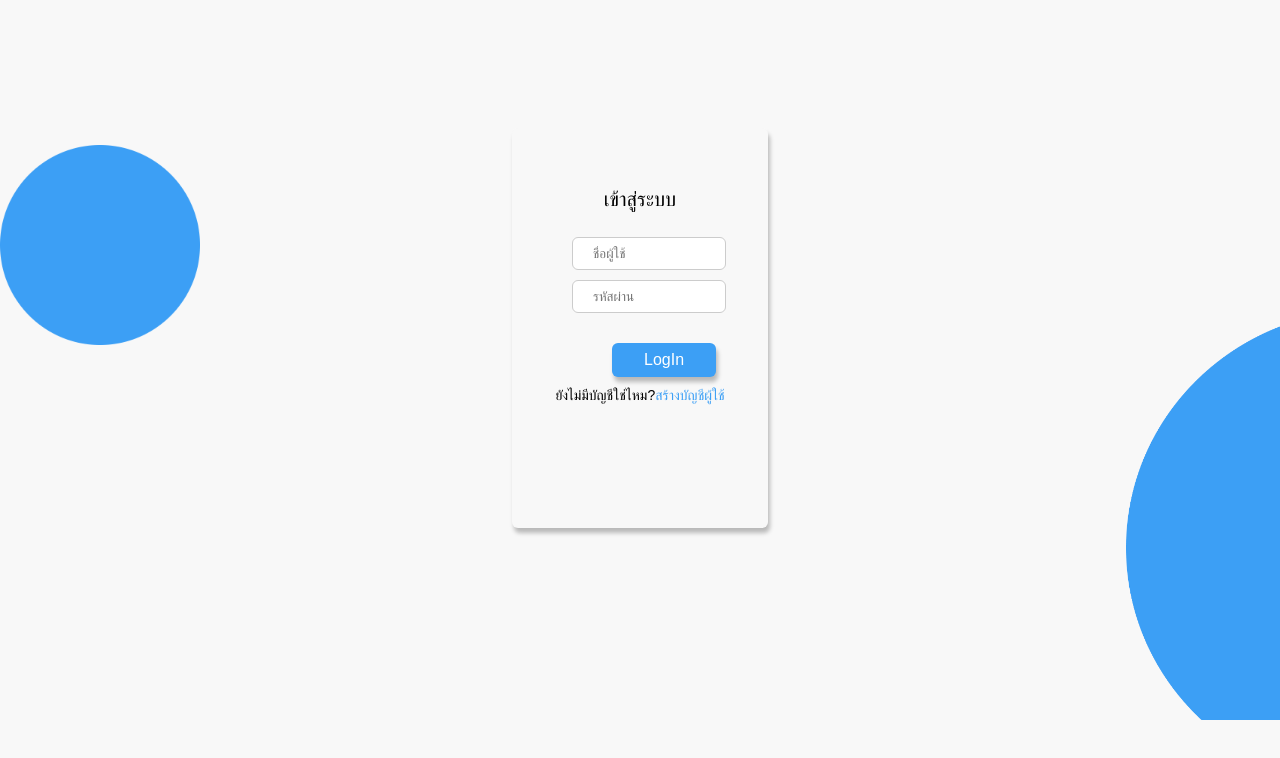
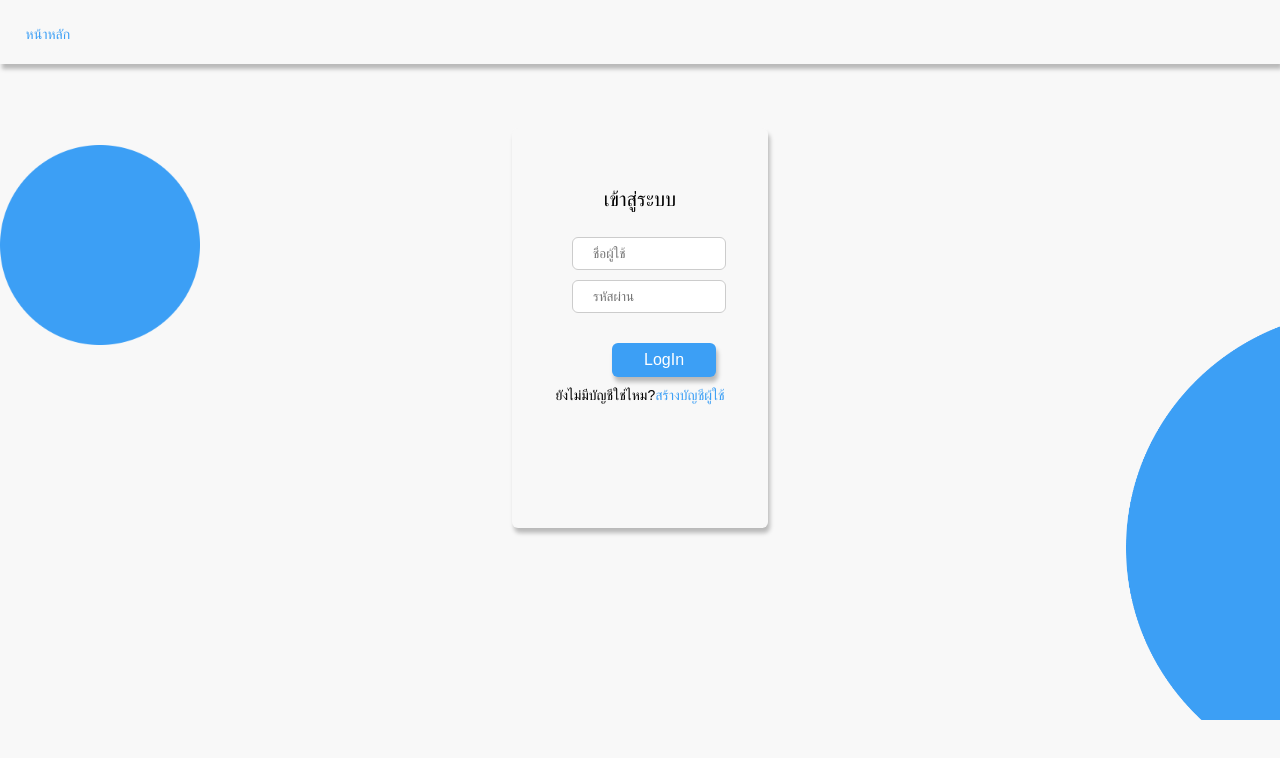
Before and after one commit to Kathaleeyaice/hostel-management, a Vue app: page /login in a window 1280 px wide. Shown: the top 758 px of the page. Built offline with nearby package versions, Linux system fonts and the light colour scheme; a web font is replaced by a local one.

Commit message:
add home button at login screen

```diff
--- a/src/views/loginScreen/loginScreen.vue
+++ b/src/views/loginScreen/loginScreen.vue
@@ -1,5 +1,10 @@
 <template>
   <div class="loginScreen">
+    <div class="navBar">
+      <div class="homeBox">
+        <router-link to="/">หน้าหลัก</router-link>
+      </div>
+    </div>
     <img src="./assets/bg.png" id="backgroung" />
     <img src="./assets/bg2.png" id="backgroung2" />
     <div class="loginBox">
@@ -97,6 +102,21 @@ export default {
   bottom: 0%;
   font-size: 14px;
 }
+.navBar {
+  width: 100vw;
+  height: 5vw;
+  position: fixed;
+  top: 0;
+  left: 0;
+  right: 0;
+  bottom: 0;
+  display: inline-flex;
+  box-shadow: 2px 5px 4px rgba(0, 0, 0, 0.25);
+}
+.homeBox {
+  width: 70%;
+  padding: 2%;
+}
 .loginBox {
   width: 20%;
   height: 50%;
```
